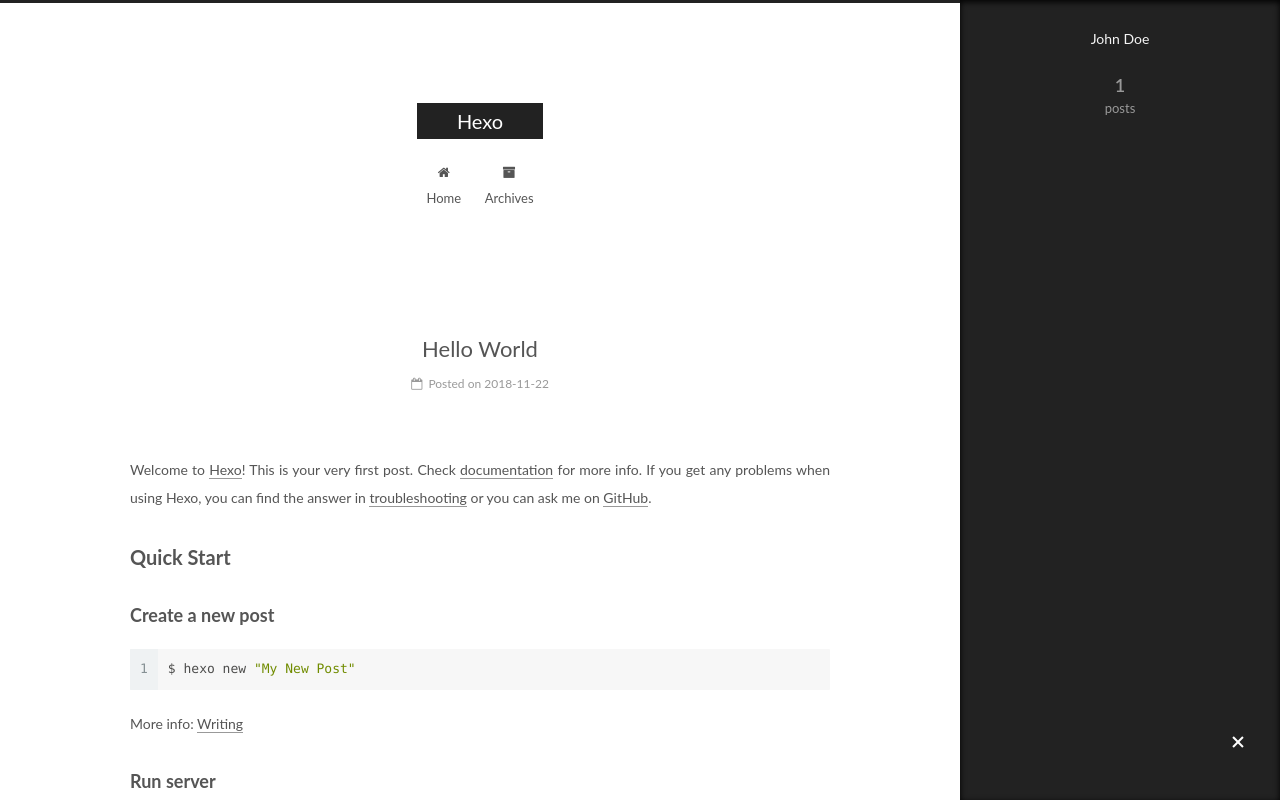
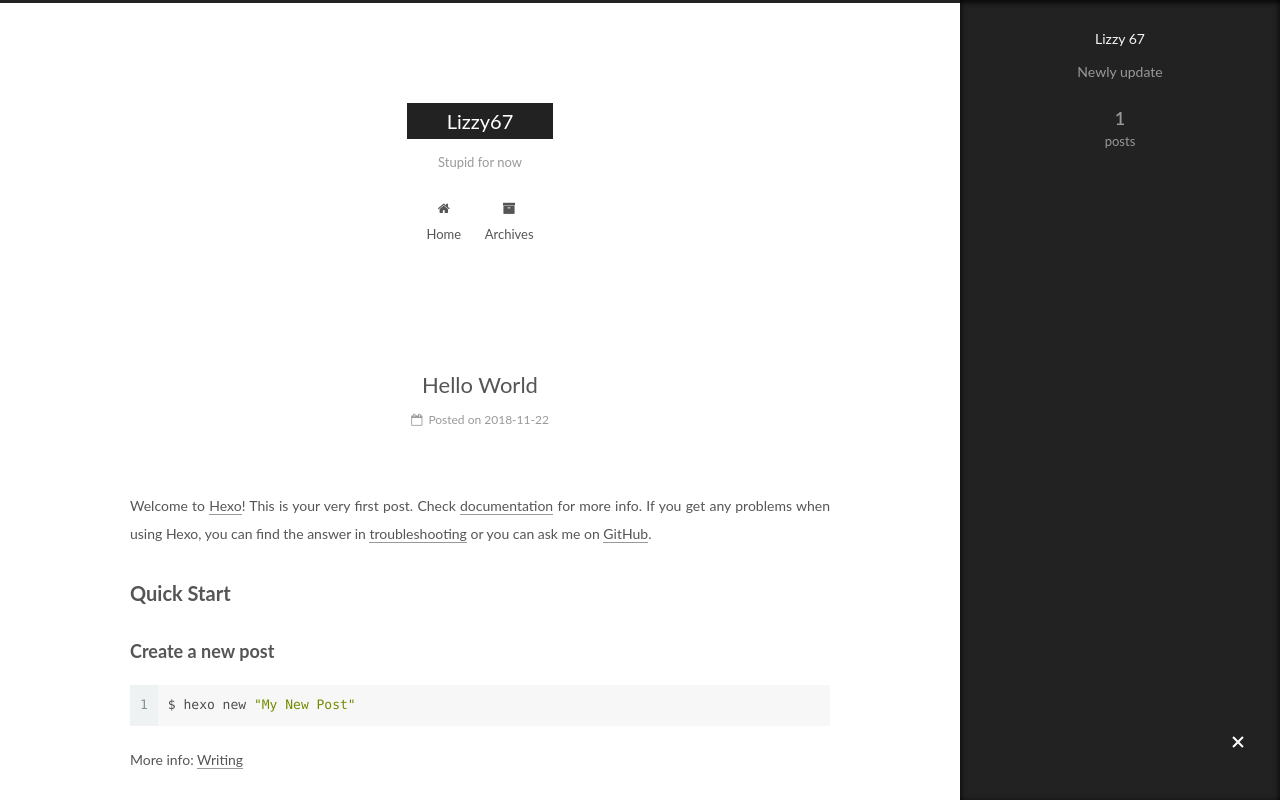
Before and after one commit to Lizzy67/Lizzy67.github.io, a plain HTML site: page index.html in a window 1280 px wide. Both pictures are taken after a click on the element 1238 px from the left and 743 px from the top of the page. Shown: the top 800 px of the page. Drawn offline with Linux system fonts and the light colour scheme.

Commit message:
Site updated: 2018-11-22 19:58:23

```diff
--- a/css/main.css
+++ b/css/main.css
@@ -1822,7 +1822,7 @@
   width: 4px;
   height: 4px;
   border-radius: 50%;
-  background: #5b9ac3;
+  background: #e0e4ff;
 }
 .links-of-blogroll {
   font-size: 13px;
--- a/index.html
+++ b/index.html
@@ -79,13 +79,16 @@
 
 
 
+<meta name="description" content="Newly update">
 <meta property="og:type" content="website">
-<meta property="og:title" content="Hexo">
+<meta property="og:title" content="Lizzy67">
 <meta property="og:url" content="http://yoursite.com/index.html">
-<meta property="og:site_name" content="Hexo">
+<meta property="og:site_name" content="Lizzy67">
+<meta property="og:description" content="Newly update">
 <meta property="og:locale" content="default">
 <meta name="twitter:card" content="summary">
-<meta name="twitter:title" content="Hexo">
+<meta name="twitter:title" content="Lizzy67">
+<meta name="twitter:description" content="Newly update">
 
 
 
@@ -121,7 +124,7 @@
 
 
 
-  <title>Hexo</title>
+  <title>Lizzy67</title>
 
 
 
@@ -152,12 +155,12 @@
     <div class="custom-logo-site-title">
       <a href="/" class="brand" rel="start">
         <span class="logo-line-before"><i></i></span>
-        <span class="site-title">Hexo</span>
+        <span class="site-title">Lizzy67</span>
         <span class="logo-line-after"><i></i></span>
       </a>
     </div>
 
-        <p class="site-subtitle"></p>
+        <p class="site-subtitle">Stupid for now</p>
 
   </div>
 
@@ -232,13 +235,13 @@
     <link itemprop="mainEntityOfPage" href="http://yoursite.com/2018/11/22/hello-world/">
 
     <span hidden itemprop="author" itemscope="" itemtype="http://schema.org/Person">
-      <meta itemprop="name" content="John Doe">
+      <meta itemprop="name" content="Lizzy 67">
       <meta itemprop="description" content="">
       <meta itemprop="image" content="/images/avatar.gif">
     </span>
 
     <span hidden itemprop="publisher" itemscope="" itemtype="http://schema.org/Organization">
-      <meta itemprop="name" content="Hexo">
+      <meta itemprop="name" content="Lizzy67">
     </span>
 
 
@@ -379,8 +382,8 @@
         <div class="site-overview">
           <div class="site-author motion-element" itemprop="author" itemscope="" itemtype="http://schema.org/Person">
 
-              <p class="site-author-name" itemprop="name">John Doe</p>
-              <p class="site-description motion-element" itemprop="description"></p>
+              <p class="site-author-name" itemprop="name">Lizzy 67</p>
+              <p class="site-description motion-element" itemprop="description">Newly update</p>
           </div>
 
           <nav class="site-state motion-element">
@@ -435,7 +438,7 @@
   <span class="with-love">
     <i class="fa fa-user"></i>
   </span>
-  <span class="author" itemprop="copyrightHolder">John Doe</span>
+  <span class="author" itemprop="copyrightHolder">Lizzy 67</span>
 
 
 </div>
```
Also changed, not shown: 2018/11/22/hello-world/index.html (+9 -9 lines), archives/2018/11/index.html (+12 -9 lines), archives/2018/index.html (+12 -9 lines), archives/index.html (+12 -9 lines).
